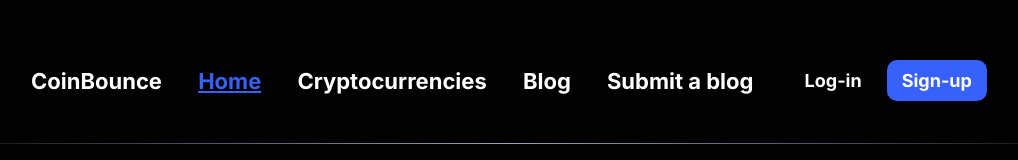
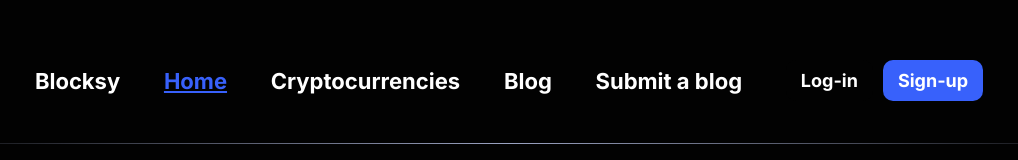
Before and after one commit to zararafridi/Blocksy, a React (Create React App) app in the folder frontend/: page / in a window 1280 px wide. Shown: the top 160 px of the page, without its empty margins (131-1149 px from the left). Built offline with nearby package versions, Linux system fonts and the light colour scheme; no server answers.

Commit message:
Change navbar logo text from 'CoinBounce' to 'Blocksy'

```diff
--- a/frontend/src/components/navbar/Navbar.jsx
+++ b/frontend/src/components/navbar/Navbar.jsx
@@ -18,7 +18,7 @@ const Navbar = () => {
     <>
       <nav className={style.navbar}>
         <NavLink className={`${style.logo} ${style.inActiveStyle}`} to="/">
-          CoinBounce
+          Blocksy
         </NavLink>
         <NavLink
           to="/"
```
